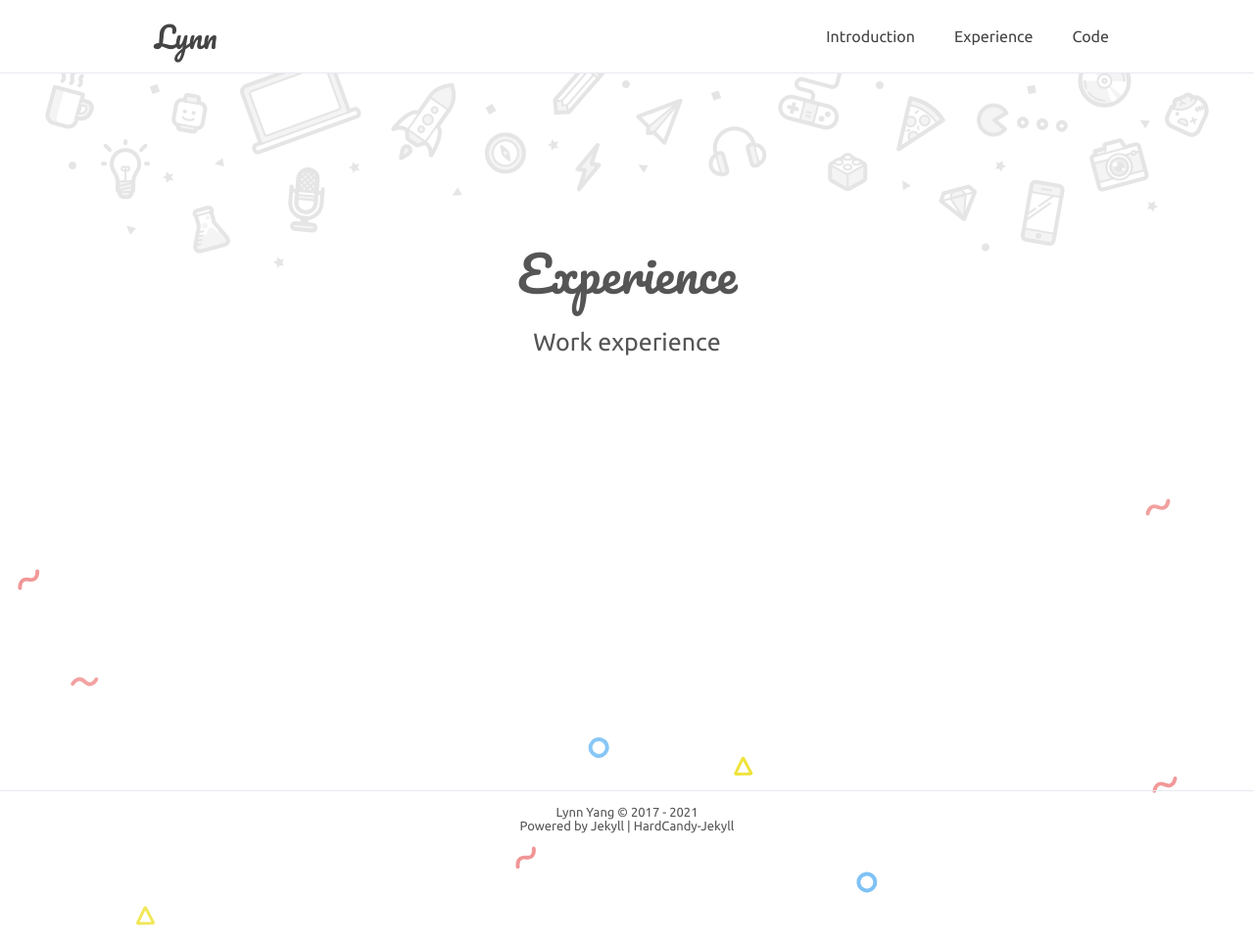
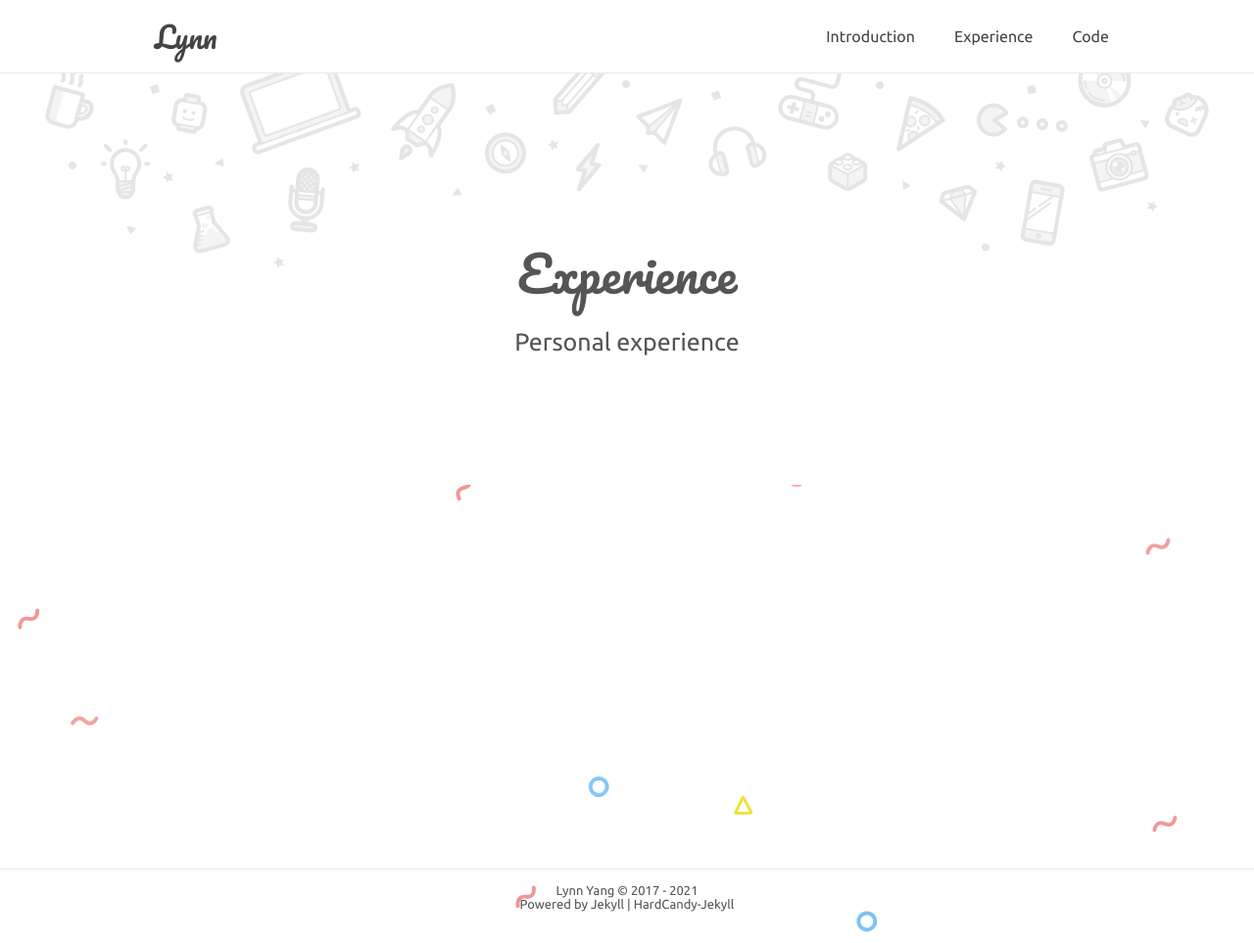
Before and after one commit to miss1/miss1.github.io, a Jekyll site: the page built from experience/index.html, in a window 1280 px wide. Shown: the whole page at 98% size. Built offline with Jekyll 4.4.1, drawn with Linux system fonts in a browser that asks for light colours; comment, search, counter and statistics services are not loaded; some of the changed lines change nothing that is shown.

Commit message:
update blog web

```diff
--- /dev/null
+++ b/_posts/2013-09-01-school.markdown
@@ -0,0 +1,28 @@
+---
+layout: post
+title:  "海南师范大学"
+dateStart:   2013-09-01 08:30:00 +0800
+dateEnd:   2017-07-01 17:30:00 +0800
+color: rgb(255,90,90)
+cover: '../assets/test.png'
+subtitle: 'Welcome to Jekyll!'
+---
+You’ll find this post in your `_posts` directory. Go ahead and edit it and re-build the site to see your changes. You can rebuild the site in many different ways, but the most common way is to run `jekyll serve`, which launches a web server and auto-regenerates your site when a file is updated.
+
+To add new posts, simply add a file in the `_posts` directory that follows the convention `YYYY-MM-DD-name-of-post.ext` and includes the necessary front matter. Take a look at the source for this post to get an idea about how it works.
+
+Jekyll also offers powerful support for code snippets:
+
+{% highlight ruby %}
+def print_hi(name)
+  puts "Hi, #{name}"
+end
+print_hi('Tom')
+#=> prints 'Hi, Tom' to STDOUT.
+{% endhighlight %}
+
+Check out the [Jekyll docs][jekyll-docs] for more info on how to get the most out of Jekyll. File all bugs/feature requests at [Jekyll’s GitHub repo][jekyll-gh]. If you have questions, you can ask them on [Jekyll Talk][jekyll-talk].
+
+[jekyll-docs]: https://jekyllrb.com/docs/home
+[jekyll-gh]:   https://github.com/jekyll/jekyll
+[jekyll-talk]: https://talk.jekyllrb.com/
--- a/experience/index.html
+++ b/experience/index.html
@@ -2,7 +2,7 @@
 layout: default
 title: Experience
 page-title: Experience
-home-title: Work experience
+home-title: Personal experience
 description:
 ---
 
```
